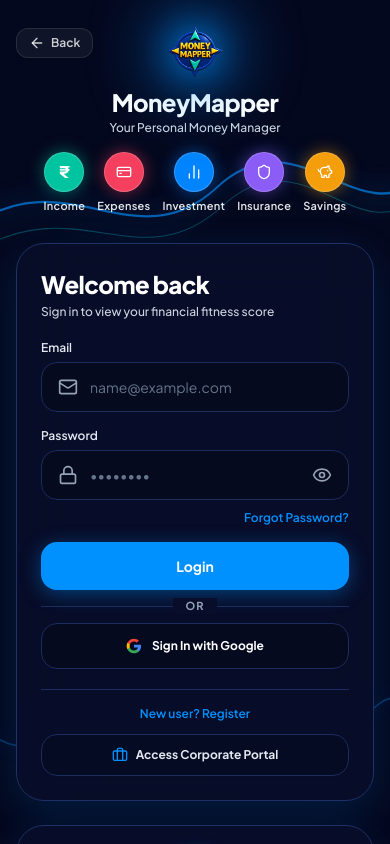
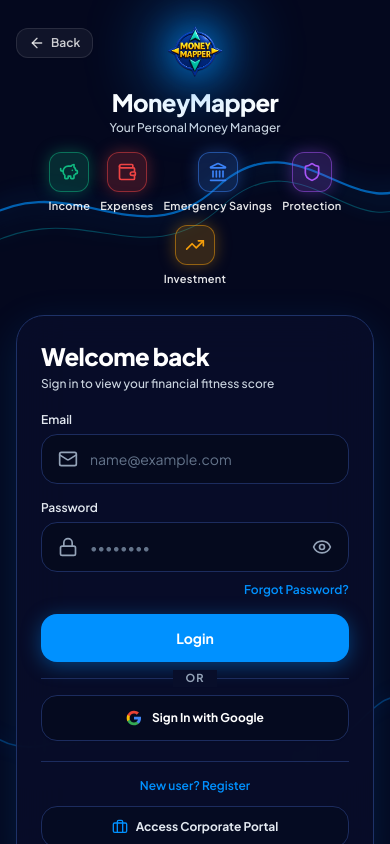
Before and after one commit to moneymapperin/website-demo, a React (Vite) app: page /login in a window 390 px wide. Shown: the top 844 px of the page. Built offline with nearby package versions, Linux system fonts and the light colour scheme; no server answers; the database is empty; the HTML template or start-up script is replaced by a standard one.

Commit message:
feat: update 5 pillars icons and branding to match mobile app screenshot

```diff
--- a/src/components/AuthPageLayout.tsx
+++ b/src/components/AuthPageLayout.tsx
@@ -1,6 +1,6 @@
 import React from 'react';
 import { useNavigate, Link } from 'react-router-dom';
-import { ArrowLeft, CreditCard, BarChart2, Shield, PiggyBank } from 'lucide-react';
+import { ArrowLeft, PiggyBank, Wallet, Landmark, Shield, TrendingUp } from 'lucide-react';
 import logoImg from '../assets/app/log_3d_hd.png';
 
 interface AuthPageLayoutProps {
@@ -118,55 +118,55 @@ export const AuthPageLayout: React.FC<AuthPageLayoutProps> = ({
               </p>
             </Link>
 
-            {/* 5 Financial Pillars Circular Icons Row with vibrant colors matching photo */}
-            <div className="flex items-center justify-center gap-3 sm:gap-5 md:gap-7 mt-4 select-none">
-              {/* 1. Income (Teal) */}
+            {/* 5 Financial Pillars Icons Row matching mobile app */}
+            <div className="flex items-center justify-center gap-2.5 sm:gap-4 md:gap-6 mt-4 select-none flex-wrap">
+              {/* 1. Income (Teal/Green) */}
               <div className="flex flex-col items-center gap-1.5 group cursor-default">
-                <div className="w-10 h-10 sm:w-11 sm:h-11 rounded-full bg-[#00C49F] flex items-center justify-center text-white shadow-[0_0_16px_rgba(0,196,159,0.5)] border border-white/20 transition-transform group-hover:scale-110">
-                  <span className="text-base sm:text-lg font-black leading-none">₹</span>
+                <div className="w-10 h-10 sm:w-11 sm:h-11 rounded-[12px] bg-[#10B981]/20 border border-[#10B981]/50 flex items-center justify-center text-[#10B981] shadow-[0_0_16px_rgba(16,185,129,0.35)] transition-transform group-hover:scale-110">
+                  <PiggyBank className="w-5 h-5 sm:w-5 sm:h-5" strokeWidth={2} />
                 </div>
                 <span className="text-[11px] sm:text-xs font-semibold text-white/90 tracking-wide">
                   Income
                 </span>
               </div>
 
-              {/* 2. Expenses (Rose/Pink) */}
+              {/* 2. Expenses (Red) */}
               <div className="flex flex-col items-center gap-1.5 group cursor-default">
-                <div className="w-10 h-10 sm:w-11 sm:h-11 rounded-full bg-[#F43F5E] flex items-center justify-center text-white shadow-[0_0_16px_rgba(244,63,94,0.5)] border border-white/20 transition-transform group-hover:scale-110">
-                  <CreditCard className="w-4 h-4 sm:w-5 sm:h-5" />
+                <div className="w-10 h-10 sm:w-11 sm:h-11 rounded-[12px] bg-[#EF4444]/20 border border-[#EF4444]/50 flex items-center justify-center text-[#EF4444] shadow-[0_0_16px_rgba(239,68,68,0.35)] transition-transform group-hover:scale-110">
+                  <Wallet className="w-5 h-5 sm:w-5 sm:h-5" strokeWidth={2} />
                 </div>
                 <span className="text-[11px] sm:text-xs font-semibold text-white/90 tracking-wide">
                   Expenses
                 </span>
               </div>
 
-              {/* 3. Investment (Blue) */}
+              {/* 3. Emergency Savings (Blue) */}
               <div className="flex flex-col items-center gap-1.5 group cursor-default">
-                <div className="w-10 h-10 sm:w-11 sm:h-11 rounded-full bg-[#0084FF] flex items-center justify-center text-white shadow-[0_0_16px_rgba(0,132,255,0.5)] border border-white/20 transition-transform group-hover:scale-110">
-                  <BarChart2 className="w-4 h-4 sm:w-5 sm:h-5" />
+                <div className="w-10 h-10 sm:w-11 sm:h-11 rounded-[12px] bg-[#3B82F6]/20 border border-[#3B82F6]/50 flex items-center justify-center text-[#3B82F6] shadow-[0_0_16px_rgba(59,130,246,0.35)] transition-transform group-hover:scale-110">
+                  <Landmark className="w-5 h-5 sm:w-5 sm:h-5" strokeWidth={2} />
+                </div>
+                <span className="text-[11px] sm:text-xs font-semibold text-white/90 tracking-wide">
+                  Emergency Savings
+                </span>
+              </div>
+
+              {/* 4. Protection (Purple) */}
+              <div className="flex flex-col items-center gap-1.5 group cursor-default">
+                <div className="w-10 h-10 sm:w-11 sm:h-11 rounded-[12px] bg-[#A855F7]/20 border border-[#A855F7]/50 flex items-center justify-center text-[#A855F7] shadow-[0_0_16px_rgba(168,85,247,0.35)] transition-transform group-hover:scale-110">
+                  <Shield className="w-5 h-5 sm:w-5 sm:h-5" strokeWidth={2} />
+                </div>
+                <span className="text-[11px] sm:text-xs font-semibold text-white/90 tracking-wide">
+                  Protection
+                </span>
+              </div>
+
+              {/* 5. Investment (Gold/Amber) */}
+              <div className="flex flex-col items-center gap-1.5 group cursor-default">
+                <div className="w-10 h-10 sm:w-11 sm:h-11 rounded-[12px] bg-[#F59E0B]/20 border border-[#F59E0B]/50 flex items-center justify-center text-[#F59E0B] shadow-[0_0_16px_rgba(245,158,11,0.35)] transition-transform group-hover:scale-110">
+                  <TrendingUp className="w-5 h-5 sm:w-5 sm:h-5" strokeWidth={2} />
                 </div>
                 <span className="text-[11px] sm:text-xs font-semibold text-white/90 tracking-wide">
                   Investment
-                </span>
-              </div>
-
-              {/* 4. Insurance (Purple) */}
-              <div className="flex flex-col items-center gap-1.5 group cursor-default">
-                <div className="w-10 h-10 sm:w-11 sm:h-11 rounded-full bg-[#8B5CF6] flex items-center justify-center text-white shadow-[0_0_16px_rgba(139,92,246,0.5)] border border-white/20 transition-transform group-hover:scale-110">
-                  <Shield className="w-4 h-4 sm:w-5 sm:h-5" />
-                </div>
-                <span className="text-[11px] sm:text-xs font-semibold text-white/90 tracking-wide">
-                  Insurance
-                </span>
-              </div>
-
-              {/* 5. Savings (Gold/Amber) */}
-              <div className="flex flex-col items-center gap-1.5 group cursor-default">
-                <div className="w-10 h-10 sm:w-11 sm:h-11 rounded-full bg-[#F59E0B] flex items-center justify-center text-white shadow-[0_0_16px_rgba(245,158,11,0.5)] border border-white/20 transition-transform group-hover:scale-110">
-                  <PiggyBank className="w-4 h-4 sm:w-5 sm:h-5" />
-                </div>
-                <span className="text-[11px] sm:text-xs font-semibold text-white/90 tracking-wide">
-                  Savings
                 </span>
               </div>
             </div>
--- a/src/components/app/AppShell.tsx
+++ b/src/components/app/AppShell.tsx
@@ -14,11 +14,11 @@ import {
   NAV_ITEMS,
 } from '../../theme/tokens';
 import {
-  ShieldCheck,
+  PiggyBank,
   Wallet,
-  Target,
-  BarChart3,
-  ShieldPlus,
+  Landmark,
+  Shield,
+  TrendingUp,
   ChevronRight,
   Lock,
   Home,
@@ -43,21 +43,21 @@ const getSidebarPillarIcon = (title: string) => {
   switch (title) {
     case 'Protection':
     case 'Insurance Dashboard':
-      return ShieldCheck;
+      return Shield;
     case 'Income':
     case 'Income Pillar Matrix':
-      return Wallet;
+      return PiggyBank;
     case 'Expenses':
     case 'Weekly Expense Predictor':
-      return Target;
+      return Wallet;
+    case 'Emergency Savings':
+    case 'Emergency Readiness':
+      return Landmark;
     case 'Investment':
     case 'Mutual Fund Dashboard':
-      return BarChart3;
-    case 'Emergency Savings':
-    case 'Emergency Readiness':
-      return ShieldPlus;
+      return TrendingUp;
     default:
-      return ShieldCheck;
+      return Shield;
   }
 };
 
@@ -464,15 +464,20 @@ export const AppShell: React.FC<AppShellProps> = ({ children }) => {
                     }`}
                   >
                     <div className="flex items-center gap-3">
+                      {(() => {
+                        const DrawerIcon = getSidebarPillarIcon(p.title);
+                        return (
                           <div
-                        className="w-8 h-8 rounded-full flex items-center justify-center text-sm font-bold"
+                            className="w-8 h-8 rounded-xl flex items-center justify-center flex-shrink-0"
                             style={{
                               backgroundColor: isLocked ? '#71717A20' : `${p.color}25`,
                               color: isLocked ? '#71717A' : p.color,
                             }}
                           >
-                        {p.emoji}
+                            <DrawerIcon className="w-4 h-4" />
                           </div>
+                        );
+                      })()}
                       <div style={{ opacity: isLocked ? 0.5 : 1 }}>
                         <div className="text-xs font-black">{p.title}</div>
                         <div className="text-[10px] text-zinc-400">{p.desc}</div>
--- a/src/components/dashboard/FinancialBreakdownSection.tsx
+++ b/src/components/dashboard/FinancialBreakdownSection.tsx
@@ -2,6 +2,7 @@ import React from 'react';
 import { useNavigate } from 'react-router-dom';
 import { DashboardData } from '../../models/dashboard';
 import { formatQuickStatsCurrency_DashboardScreen } from '../../lib/formatters';
+import { PiggyBank, Wallet, Landmark, Shield, TrendingUp } from 'lucide-react';
 
 export interface FinancialBreakdownSectionProps {
   data: DashboardData;
@@ -49,6 +50,7 @@ export const FinancialBreakdownSection: React.FC<FinancialBreakdownSectionProps>
       score: incomeScore,
       subtitle: fmtIncome,
       accentColor: '#10B981',
+      icon: PiggyBank,
       emoji: '💰',
       isLocked: false,
       showTrialBadge: false,
@@ -60,6 +62,7 @@ export const FinancialBreakdownSection: React.FC<FinancialBreakdownSectionProps>
       score: expensesScore,
       subtitle: fmtExpenses,
       accentColor: '#EF4444',
+      icon: Wallet,
       emoji: '💳',
       isLocked: false,
       showTrialBadge: false,
@@ -71,6 +74,7 @@ export const FinancialBreakdownSection: React.FC<FinancialBreakdownSectionProps>
       score: savingsScore,
       subtitle: fmtSavings,
       accentColor: '#3B82F6',
+      icon: Landmark,
       emoji: '🛡️',
       isLocked: !effectiveCanAccess,
       showTrialBadge: !isPro && effectiveCanAccess,
@@ -82,6 +86,7 @@ export const FinancialBreakdownSection: React.FC<FinancialBreakdownSectionProps>
       score: protectionScore,
       subtitle: fmtProtection,
       accentColor: '#A855F7',
+      icon: Shield,
       emoji: '☂️',
       isLocked: !effectiveCanAccess,
       showTrialBadge: !isPro && effectiveCanAccess,
@@ -93,6 +98,7 @@ export const FinancialBreakdownSection: React.FC<FinancialBreakdownSectionProps>
       score: investmentScore,
       subtitle: fmtInvestment,
       accentColor: '#F59E0B',
+      icon: TrendingUp,
       emoji: '📈',
       isLocked: !effectiveCanAccess,
       showTrialBadge: !isPro && effectiveCanAccess,
@@ -154,12 +160,16 @@ export const FinancialBreakdownSection: React.FC<FinancialBreakdownSectionProps>
               {/* 1. Glowing Icon Box */}
               <div
                 style={{
-                  backgroundColor: `${item.accentColor}2E`,
+                  backgroundColor: `${item.accentColor}24`,
                   borderColor: `${item.accentColor}4D`,
                 }}
-                className="w-8 h-8 rounded-[10px] border flex items-center justify-center text-sm flex-shrink-0 mr-2.5"
+                className="w-9 h-9 sm:w-10 sm:h-10 rounded-[12px] border flex items-center justify-center flex-shrink-0 mr-3 shadow-sm"
               >
-                <span>{item.emoji}</span>
+                <item.icon
+                  className="w-4 h-4 sm:w-5 sm:h-5 transition-transform"
+                  style={{ color: item.accentColor }}
+                  strokeWidth={2}
+                />
               </div>
 
               {/* 2. Pillar Title Column */}
@@ -228,7 +238,7 @@ export const FinancialBreakdownSection: React.FC<FinancialBreakdownSectionProps>
                 style={{
                   backgroundColor: `${item.accentColor}1F`,
                 }}
-                className="w-5 h-5 rounded-full flex items-center justify-center flex-shrink-0"
+                className="w-6 h-6 rounded-full flex items-center justify-center flex-shrink-0"
               >
                 {item.isLocked ? (
                   <svg
```
Lines whose indentation alone changed are shown as unchanged.
